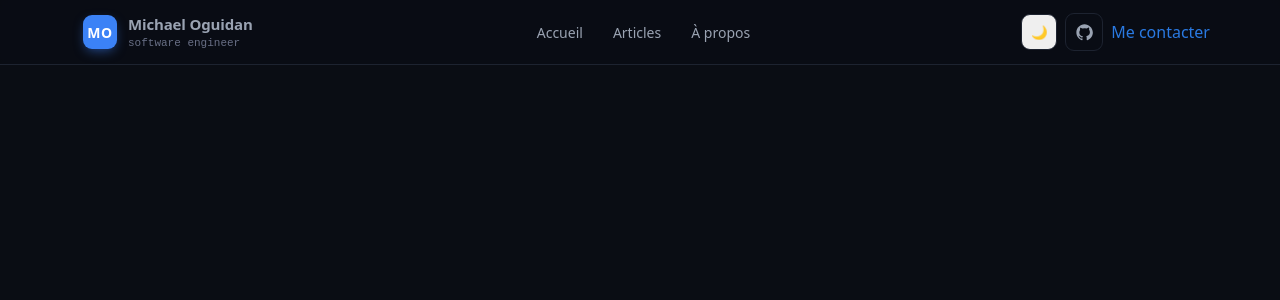
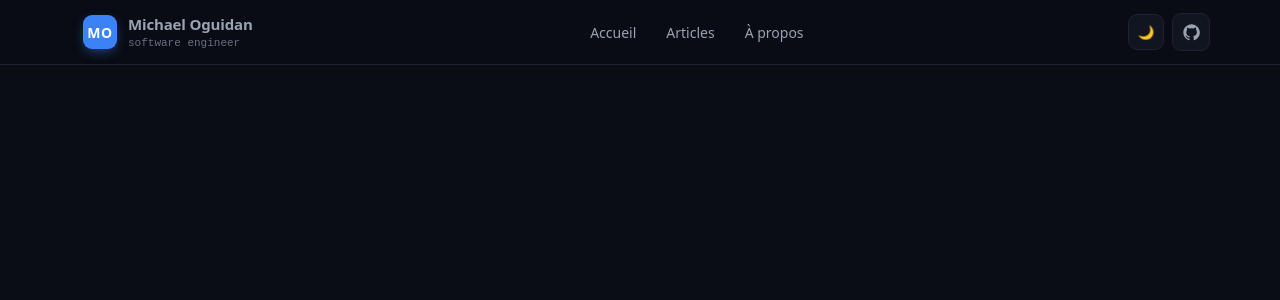
Before and after one commit to Oguidan/MichaelOguidan, a Jekyll site: the page built from index.html, in a window 1280 px wide and 900 px high. Shown: the top 300 px of the window. Built offline with Jekyll 4.4.1, drawn with Linux system fonts in a browser that asks for light colours.

Commit message:
Remove contact button from header and add background color to icon buttons for improved visibility

```diff
--- a/_includes/header.html
+++ b/_includes/header.html
@@ -58,7 +58,6 @@
               <path
                 d="M12 .5C5.7.5.5 5.7.5 12c0 5.1 3.3 9.4 7.9 10.9.6.1.8-.2.8-.5v-2c-3.2.7-3.9-1.4-3.9-1.4-.5-1.3-1.3-1.7-1.3-1.7-1.1-.7.1-.7.1-.7 1.2.1 1.8 1.2 1.8 1.2 1 1.8 2.7 1.3 3.4 1 .1-.8.4-1.3.7-1.6-2.6-.3-5.3-1.3-5.3-5.7 0-1.3.5-2.3 1.2-3.1-.1-.3-.5-1.5.1-3.1 0 0 1-.3 3.3 1.2a11.5 11.5 0 0 1 6 0C17.3 4.7 18.3 5 18.3 5c.6 1.6.2 2.8.1 3.1.8.8 1.2 1.8 1.2 3.1 0 4.4-2.7 5.4-5.3 5.7.4.4.8 1.1.8 2.2v3.3c0 .3.2.6.8.5 4.6-1.5 7.9-5.8 7.9-10.9C23.5 5.7 18.3.5 12 .5z" />
             </svg></a>
-          <a class="btn btn-primary btn-sm" onClick="{{ goContact }}">Me contacter</a>
         </div>
       </div>
     </nav>
--- a/_sass/micky/_layout.scss
+++ b/_sass/micky/_layout.scss
@@ -94,6 +94,7 @@
   color: var(--muted);
   border: 1px solid var(--border);
   transition: .18s;
+  background: var(--surface);
 }
 
 .iconbtn:hover {
```
